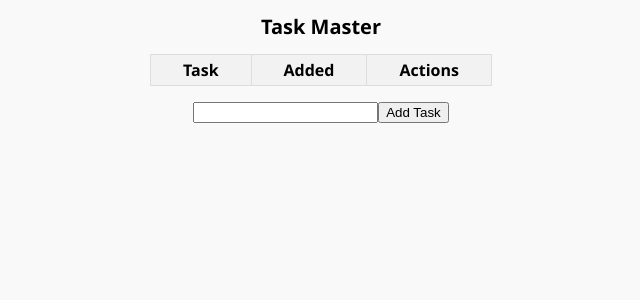
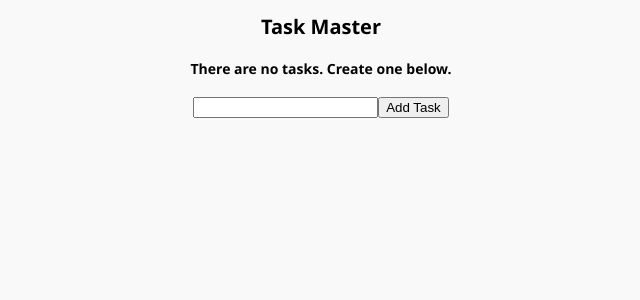
Before and after one commit to josueahadi/task-master, a Flask app: page / in a window 1280 px wide. Shown: the top 300 px of the page, without its empty margins (319-959 px from the left). Run offline with Flask 3, Linux system fonts and the light colour scheme; lists and menus that the app fills with data are empty.

Commit message:
feat: enhance task display with empty state message and style updates

```diff
--- a/static/css/main.css
+++ b/static/css/main.css
@@ -9,9 +9,16 @@ body {
     background-color: #f9f9f9;
 }
 
+h1, h4 {
+    text-align: center;
+}
+
 h1 {
-    text-align: center;
     font-size: 20px;
+}
+
+h4 {
+    font-size: 14px;
 }
 
 /* Table styling */
--- a/templates/index.html
+++ b/templates/index.html
@@ -7,6 +7,9 @@
 {% block body %}
 <div class="content">
     <h1>Task Master</h1>
+    {% if tasks|length == 0 %}
+        <h4>There are no tasks. Create one below.</h4>
+    {% else %}
     <table>
         <tr>
             <th>Task</th>
@@ -25,7 +28,7 @@
             </tr>
         {% endfor %}
     </table>
-
+    {% endif %}
     <form action="/" method="POST">
         <input type="text" name="content" id="content">
         <input type="submit" value="Add Task">
```
Also changed, not shown: instance/test.db.
